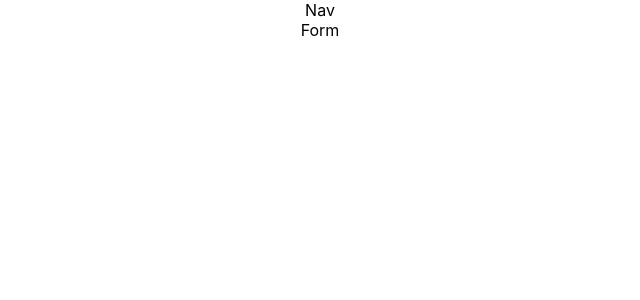
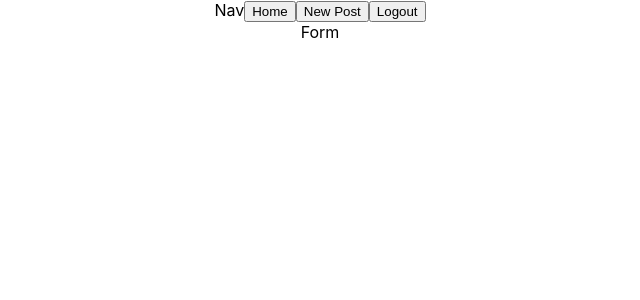
Before and after one commit to DogSniffers/Skills-Check-3, a React (Create React App) app in the folder helo/: page /#/new in a window 1280 px wide. Shown: the top 300 px of the page, without its empty margins (320-960 px from the left). Built offline with nearby package versions, Linux system fonts and the light colour scheme.

Commit message:
Routes working

```diff
--- a/helo/src/App.js
+++ b/helo/src/App.js
@@ -1,28 +1,25 @@
 import React from 'react';
 import {withRouter} from 'react-router-dom'
-import Form from './components/Form/Form'
-import Dashboard from './components/Dashboard/Dashboard'
 import Auth from './components/Auth/Auth'
-import Post from './components/Post/Post'
 import Nav from './components/Nav/Nav'
+// import Dashboard from './components/Dashboard'
 import route from './routes'
 import './App.css';
-import routes from './routes';
 
 function App(props) {
   console.log(props.location.pathname)
   return (
     <div className="App">
     {props.location.pathname === '/'||
-    props.location.pathname == '/dashboard' ? (
+    props.location.pathname === '/' ? (
       <>
       <Auth/>
-      {routes}
+      {route}
       </>
     ):(
       <>
       <Nav/>
-      {routes}
+      {route}
       </>
     )}
 
--- a/helo/src/components/Nav/Nav.js
+++ b/helo/src/components/Nav/Nav.js
@@ -4,7 +4,11 @@ class Nav extends React.Component{
 
     render(){
         return(
-            <div>Nav</div>
+            <div>Nav
+                <button>Home</button>
+                <button>New Post</button>
+                <button>Logout</button>
+            </div>
         )
     }
 }
```
